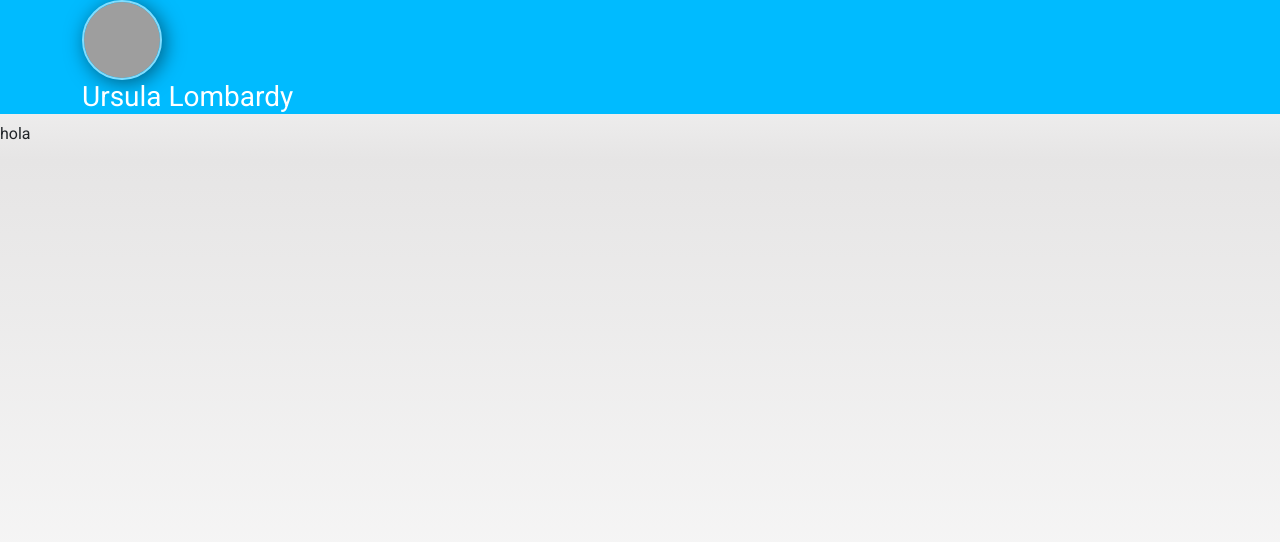
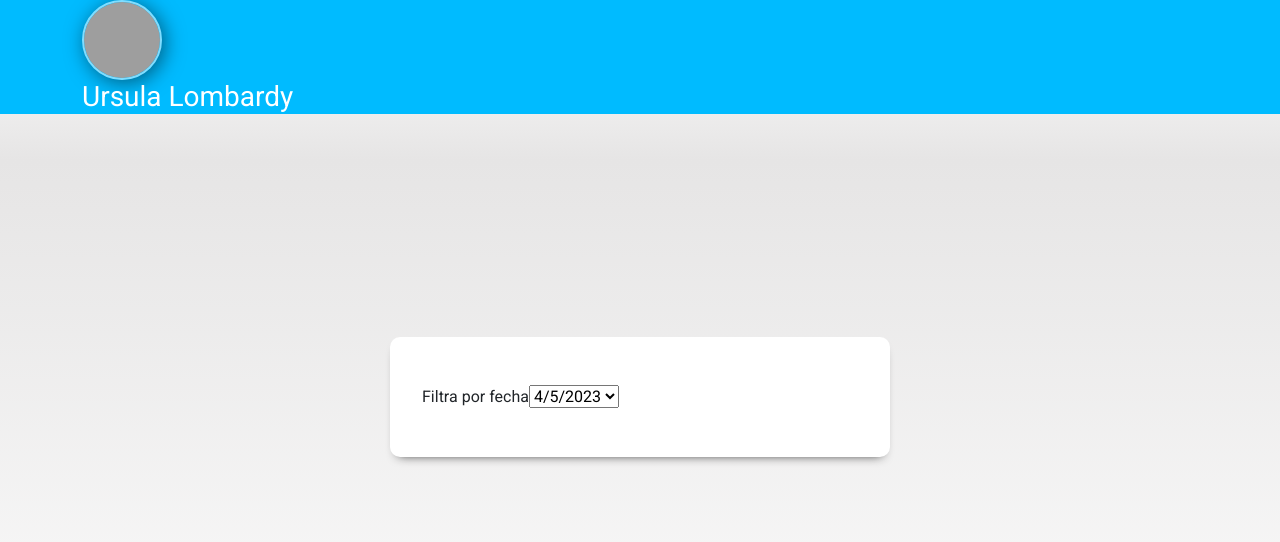
Before and after one commit to ChrisHuila/comercio-react, a React (Vite) app: page /1/1 in a window 1280 px wide. Shown: the top 542 px of the page. Built offline with nearby package versions, Linux system fonts and the light colour scheme; grey boxes are pictures that could not be loaded.

Commit message:
filtro compra perfil

```diff
--- /dev/null
+++ b/src/components/perfil/PerfilHeader.jsx
@@ -0,0 +1,13 @@
+
+const PerfilHeader = () => {
+    return (
+        <header className="perfil-header">
+            <div className="container">
+                <img src="https://s3-us-west-2.amazonaws.com/s.cdpn.io/331810/profile-sample1.jpg" alt="perfil-img" />
+                <h3 className="perfil-nombre">ursula lombardy</h3>
+            </div>
+        </header>
+      );
+}
+
+export default PerfilHeader;
--- /dev/null
+++ b/src/components/perfil/SelectCompra.jsx
@@ -0,0 +1,49 @@
+import { useState, useEffect  } from "react";
+
+const SelectCompra = ({compras, guardarFiltroCompra}) => {
+    // State del componente
+    const [fechas, guardarFecha] = useState([]);
+    const [fselect, guardarFSelect] = useState("");
+
+
+    useEffect(() =>{
+        // Crea el array de fechas
+        const fecha = [];
+        for( let i = 0; i < compras.length; i++){
+           if(!fecha.includes(fechaLocal(compras[i].fecha))){
+            fecha.push(fechaLocal(compras[i].fecha))
+           }
+        }
+        guardarFecha(fecha)
+        if(fselect === ""){
+            // Muestra el ultimo elemento en el array
+            guardarFSelect(fecha[fecha.length -1])
+        }
+    }, [compras])
+   // Convierte a la fecha local
+   const fechaLocal = newDate => {
+    return new Date(newDate).toLocaleDateString()
+  }
+
+  const handleDate = e => {
+    guardarFSelect(e.target.value)
+    guardarFiltroCompra(fselect)
+  }
+    return (
+        <form>
+            <label htmlFor="fecha">Filtra por fecha</label>
+            <select
+            onChange={ handleDate}
+            id="fecha"
+            value={fselect}
+            >
+                {fechas.map(fecha => (
+                    <option key={fecha} value={fecha}>{fecha}</option>
+                ))}
+
+            </select>
+        </form>
+    );
+}
+
+export default SelectCompra;
--- a/src/routes/Pagar.jsx
+++ b/src/routes/Pagar.jsx
@@ -53,8 +53,10 @@ const Pagar = () => {
     const compraConfirmada =  () => {
         // Muestra modal de agradecimiento
         setOpen(true);
+        // Crea el objeto de la compra
         comprarealizada.fecha = new Date();
         guardarCarritoCompra(comprarealizada)
+        console.log(comprarealizada);
         ScrollLink();
 
         // Retorna a los valores iniciales
--- a/src/routes/Perfil.jsx
+++ b/src/routes/Perfil.jsx
@@ -1,25 +1,38 @@
-import { useContext } from "react";
+import { useContext, useState } from "react";
 import { useParams } from "react-router-dom";
+import PerfilHeader from "../components/perfil/PerfilHeader";
+import SelectCompra from "../components/perfil/SelectCompra";
+import ArticuloPagar from "../components/pagar/ArticuloPagar";
+
 import { CarritoContext } from "../context/carritoContext";
+import {compras} from "./productos";
 import "./style/perfil.css";
 
 const Perfil = () => {
+   const [filtrocompra, guardarFiltroCompra] = useState("");
   const {usuario, id}  = useParams();
+  // state del context
   const {carritocompra} = useContext(CarritoContext);
+
     return (
       <div className="">
-        {console.log(carritocompra)}
-        <header className="perfil-header">
-          <div className="container">
-            <img src="https://s3-us-west-2.amazonaws.com/s.cdpn.io/331810/profile-sample1.jpg" alt="perfil-img" />
-            <h3 className="perfil-nombre">ursula lombardy</h3>
-          </div>
-        </header>
-        <main>
-          <p>hola</p>
+        <PerfilHeader />
+
+        <main className="perfil-main container">
+          <div className="perfil-contenedor sombra-dark ">
+
+            <SelectCompra compras={compras} guardarFiltroCompra={guardarFiltroCompra}/>
+            {compras.map((compras) => ( (new Date(compras.fecha)).toLocaleDateString() === filtrocompra &&
+              compras.compra.map((compra, i )=> (
+                <ArticuloPagar
+                  key={i}
+                  articulo={compra}
+                  />
+              ))
+            ))}
+         </div>
         </main>
       </div>
-
       );
 }
 
--- a/src/routes/productos.js
+++ b/src/routes/productos.js
@@ -132,17 +132,82 @@ const productos = [
     },
 ];
 
-/*
-* date
-1679077416590
-* id
-"GTwySwmoX9MHRf4KqIly"
-*  lastEdited
-1680028409421
-*  nombre
-"portatiles"
-*  userid
-"4VtdS4GIFyXfJJzyGGM83TVeyHw2"
- */
-
+export const compras = [
+    {
+        "compra": [
+            {
+                "userid": "4VtdS4GIFyXfJJzyGGM83TVeyHw2",
+                "nombre": "laptop",
+                "referencia": "rayzen 9",
+                "garantia": "1 año",
+                "date": 1679531136319,
+                "precio": "30000000",
+                "imagen": "1676561428650.jpg",
+                "categoria": "GTwySwmoX9MHRf4KqIly",
+                "color": "verde",
+                "sistemaoperativo": "linux",
+                "id": "HwOnNYodAJ6ah4ea9M0bassd",
+                "tipo": "portatil",
+                "marca": "asus",
+                "cantidad": 1
+            },
+            {
+                "date": 1679501299224,
+                "garantia": "1 año",
+                "color": "azul",
+                "sistemaoperativo": "android",
+                "referencia": "redmi note 11",
+                "id": "W35lUOSS4MBiLLBqsDyQ",
+                "tipo": "movil",
+                "nombre": "telefono",
+                "categoria": "b2tSLk9XlkVVvePYzH6f",
+                "userid": "4VtdS4GIFyXfJJzyGGM83TVeyHw2",
+                "precio": "600800",
+                "marca": "xiaomi",
+                "imagen": "1643991087927.jpg",
+                "cantidad": 1
+            }
+        ],
+        "total": 30600800,
+        "fecha": "2023-04-03T16:24:30.241Z"
+    },
+    {
+        "compra": [
+            {
+                "userid": "4VtdS4GIFyXfJJzyGGM83TVeyHw2",
+                "nombre": "laptop",
+                "referencia": "rayzen 9",
+                "garantia": "1 año",
+                "date": 1679531136319,
+                "precio": "30000000",
+                "imagen": "1676561428650.jpg",
+                "categoria": "GTwySwmoX9MHRf4KqIly",
+                "color": "verde",
+                "sistemaoperativo": "linux",
+                "id": "HwOnNYodAJ6ah4ea9M0bassd",
+                "tipo": "portatil",
+                "marca": "asus",
+                "cantidad": 1
+            },
+            {
+                "date": 1679501299224,
+                "garantia": "1 año",
+                "color": "azul",
+                "sistemaoperativo": "android",
+                "referencia": "redmi note 11",
+                "id": "W35lUOSS4MBiLLBqsDyQ",
+                "tipo": "movil",
+                "nombre": "telefono",
+                "categoria": "b2tSLk9XlkVVvePYzH6f",
+                "userid": "4VtdS4GIFyXfJJzyGGM83TVeyHw2",
+                "precio": "600800",
+                "marca": "xiaomi",
+                "imagen": "1643991087927.jpg",
+                "cantidad": 1
+            }
+        ],
+        "total": 30600800,
+        "fecha": "2023-04-05T16:24:30.241Z"
+    }
+]
 export default productos;
--- a/src/routes/style/perfil.css
+++ b/src/routes/style/perfil.css
@@ -1,4 +1,4 @@
-
+/* Header perfil */
 .perfil-header{
     background-color: rgb(0, 187, 255);
 }
@@ -16,3 +16,20 @@
     font-weight: 400;
     color: white;
 }
+/* perfil-main */
+.perfil-main {
+    min-height: 550px;
+    display: flex;
+    flex-direction: column;
+    justify-content: center;
+    align-items: center;
+}
+.perfil-contenedor {
+    background-color: var(--blanco);
+    max-width: 500px;
+    width: 95%;
+    border-radius: 10px;
+    padding: 3rem 2rem;
+    margin-top: 3rem;
+    margin-bottom: 3rem;
+}
```
Also changed, not shown: 1 other file (tests, documents, lock files or other folders).
